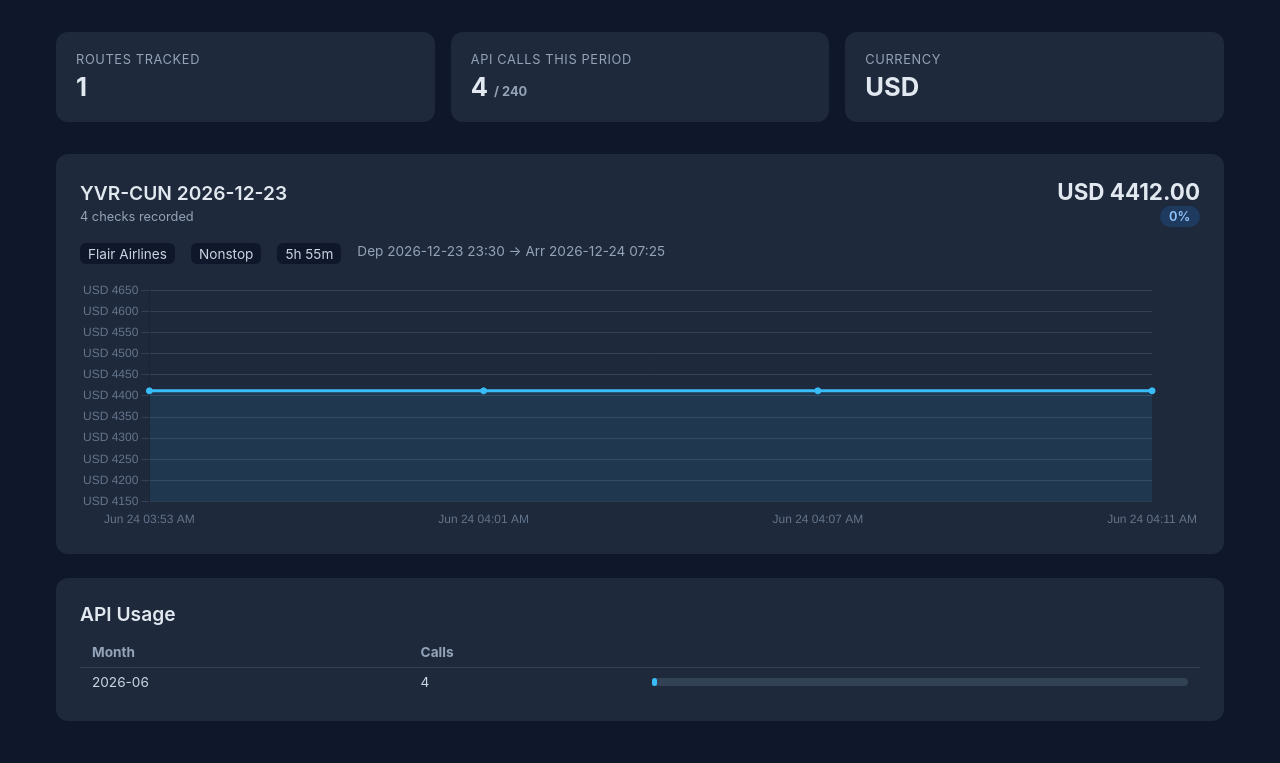
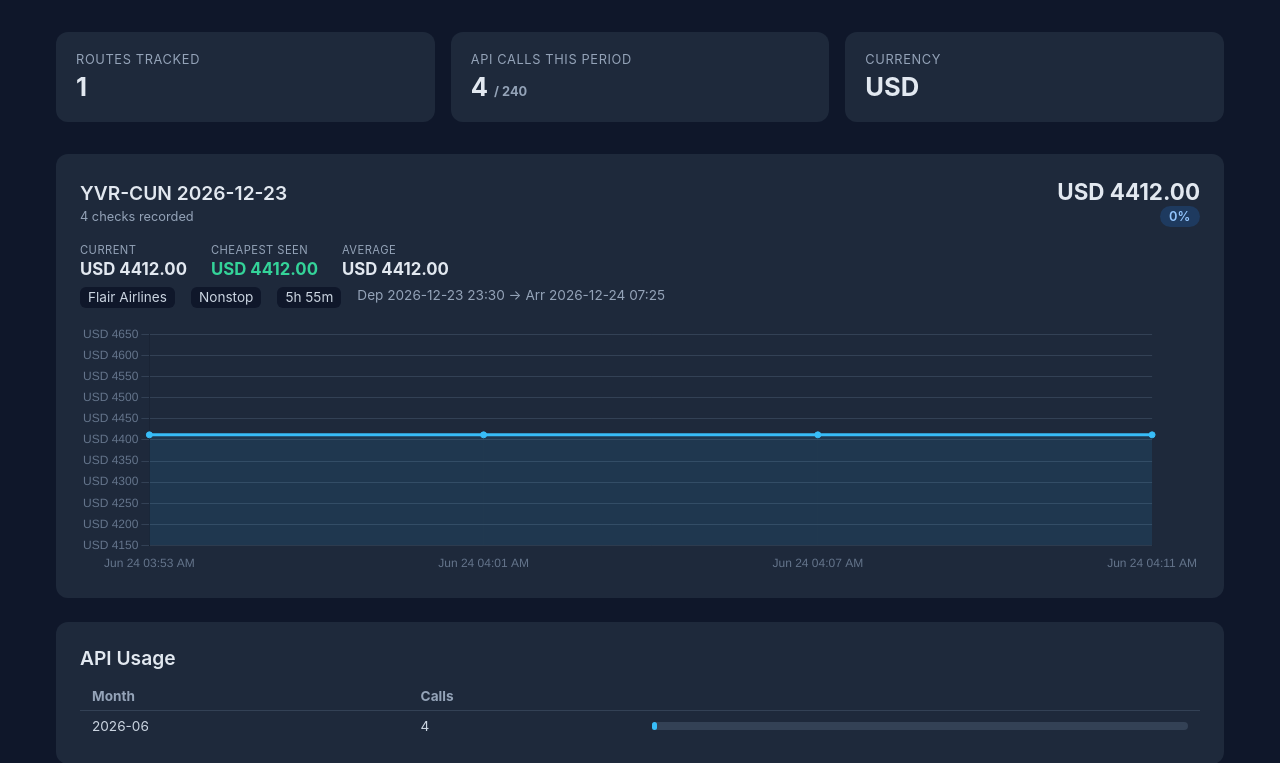
Before and after one commit to StewartRogers/FareMonkey, a Flask app: page / in a window 1280 px wide. Shown: the part 67-830 px from the top of the page. Run offline with Flask 3, Linux system fonts and the light colour scheme.

Commit message:
Expand dashboard: current/cheapest/avg stats + typical-price band
Make "cheapest vs current vs trend" legible at a glance:
- Per-route stat row showing Current price, Cheapest-ever seen (all-time low,
  highlighted green), and Average — computed in app.py from the price history.
- Trend chart now shades Google's typical_price_range behind the price line
  (two band datasets with a fill between low and high), so it's obvious when
  the current fare sits below or above the normal range. The price line keeps
  its original filled-area look when no typical range is available.

No new API calls — both use data already in state.json.

Co-Authored-By: Claude Opus 4.8 <noreply@anthropic.com>
Claude-Session: https://claude.ai/code/session_017UjtuU7VvXdZYnGDXbYGiz

```diff
--- a/app.py
+++ b/app.py
@@ -49,11 +49,16 @@ def dashboard():
         if prev is not None and current is not None and prev > 0:
             pct_change = round(((current - prev) / prev) * 100, 1)
 
+        cheapest_ever = min(price_values) if price_values else None
+        average = round(sum(price_values) / len(price_values), 2) if price_values else None
+
         route_data.append({
             "label": label,
             "current_price": current,
             "previous_price": prev,
             "pct_change": pct_change,
+            "cheapest_ever": cheapest_ever,
+            "average": average,
             "timestamps": timestamps,
             "prices": price_values,
             "checks": len(history),
--- a/templates/dashboard.html
+++ b/templates/dashboard.html
@@ -30,6 +30,11 @@
     .flight-details { font-size: 0.85rem; color: #cbd5e1; margin-top: 0.5rem; display: flex; flex-wrap: wrap; gap: 0.4rem 1rem; }
     .flight-details .pill { background: #0f172a; border-radius: 6px; padding: 0.15rem 0.5rem; }
     .flight-details .dim { color: #94a3b8; }
+    .route-stats { display: flex; gap: 1.5rem; margin-top: 0.75rem; flex-wrap: wrap; }
+    .route-stats .rs { display: flex; flex-direction: column; }
+    .route-stats .rs-label { font-size: 0.7rem; color: #94a3b8; text-transform: uppercase; letter-spacing: 0.04em; }
+    .route-stats .rs-val { font-size: 1.05rem; font-weight: 700; margin-top: 0.1rem; }
+    .route-stats .rs-val.low { color: #34d399; }
     .pill-low { background: #064e3b; color: #34d399; }
     .pill-typical { background: #1e3a5f; color: #93c5fd; }
     .pill-high { background: #7f1d1d; color: #fca5a5; }
@@ -111,6 +116,26 @@
           {% endif %}
         </div>
       </div>
+      {% if route.current_price is not none %}
+      <div class="route-stats">
+        <div class="rs">
+          <span class="rs-label">Current</span>
+          <span class="rs-val">{{ currency }} {{ "%.2f"|format(route.current_price) }}</span>
+        </div>
+        {% if route.cheapest_ever is not none %}
+        <div class="rs">
+          <span class="rs-label">Cheapest seen</span>
+          <span class="rs-val low">{{ currency }} {{ "%.2f"|format(route.cheapest_ever) }}</span>
+        </div>
+        {% endif %}
+        {% if route.average is not none %}
+        <div class="rs">
+          <span class="rs-label">Average</span>
+          <span class="rs-val">{{ currency }} {{ "%.2f"|format(route.average) }}</span>
+        </div>
+        {% endif %}
+      </div>
+      {% endif %}
       {% if route.details %}
       {% set d = route.details %}
       <div class="flight-details">
@@ -201,20 +226,37 @@
                ' ' + d.toLocaleTimeString(undefined, { hour: '2-digit', minute: '2-digit' });
       });
 
+      const datasets = [];
+      // Shade Google's typical price range behind the line, when we have it.
+      const tpr = route.details && route.details.typical_price_range;
+      if (tpr && tpr.length === 2) {
+        datasets.push({
+          label: 'typical high', data: route.prices.map(() => tpr[1]),
+          borderColor: 'rgba(148,163,184,0.35)', borderWidth: 1, borderDash: [4, 4],
+          pointRadius: 0, fill: false, tension: 0,
+        });
+        datasets.push({
+          label: 'typical low', data: route.prices.map(() => tpr[0]),
+          borderColor: 'rgba(148,163,184,0.35)', borderWidth: 1, borderDash: [4, 4],
+          pointRadius: 0, fill: '-1', backgroundColor: 'rgba(148,163,184,0.10)', tension: 0,
+        });
+      }
+      datasets.push({
+        label: '{{ currency }}',
+        data: route.prices,
+        borderColor: '#38bdf8',
+        backgroundColor: 'rgba(56, 189, 248, 0.1)',
+        fill: datasets.length === 0,  // keep the filled area only when there's no band behind it
+        tension: 0.3,
+        pointRadius: 3,
+        pointBackgroundColor: '#38bdf8',
+      });
+
       new Chart(ctx, {
         type: 'line',
         data: {
           labels: labels,
-          datasets: [{
-            label: '{{ currency }}',
-            data: route.prices,
-            borderColor: '#38bdf8',
-            backgroundColor: 'rgba(56, 189, 248, 0.1)',
-            fill: true,
-            tension: 0.3,
-            pointRadius: 3,
-            pointBackgroundColor: '#38bdf8',
-          }]
+          datasets: datasets
         },
         options: {
           responsive: true,
```
